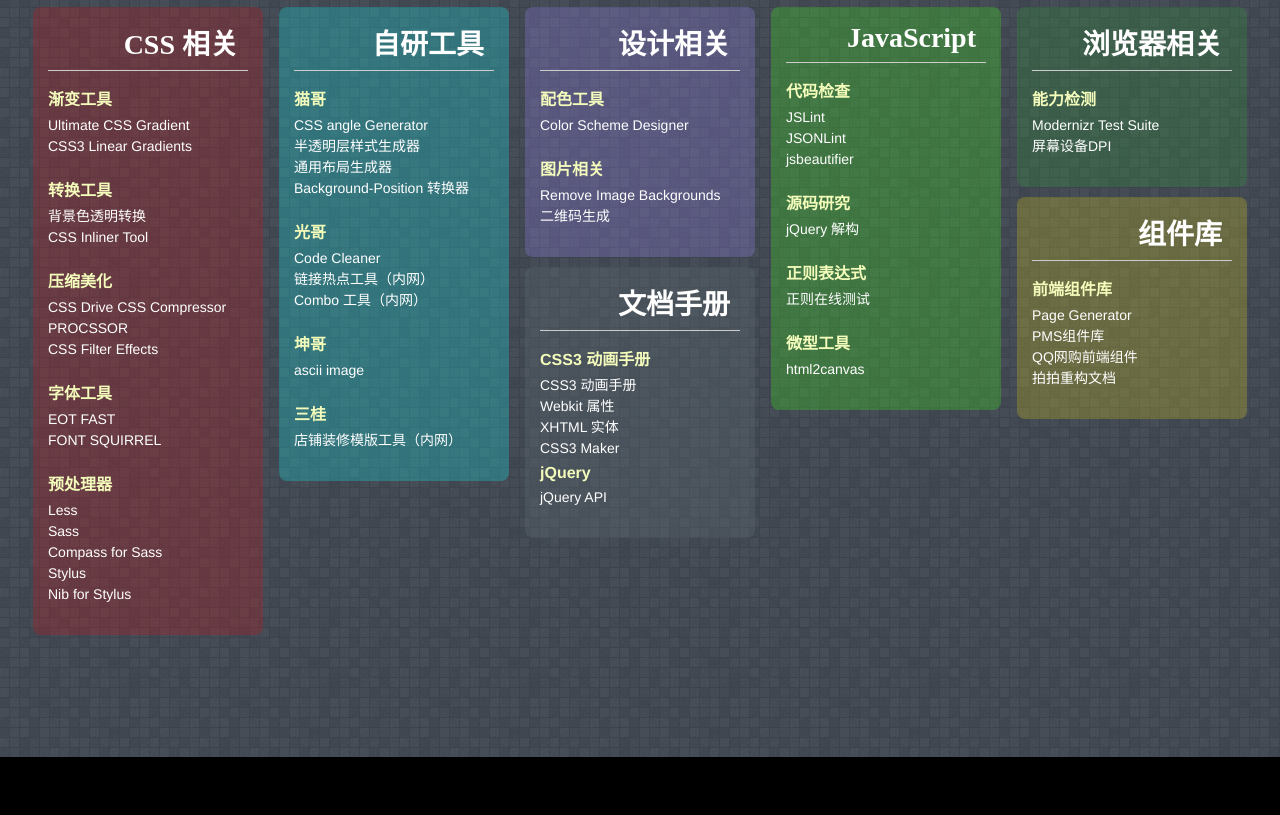
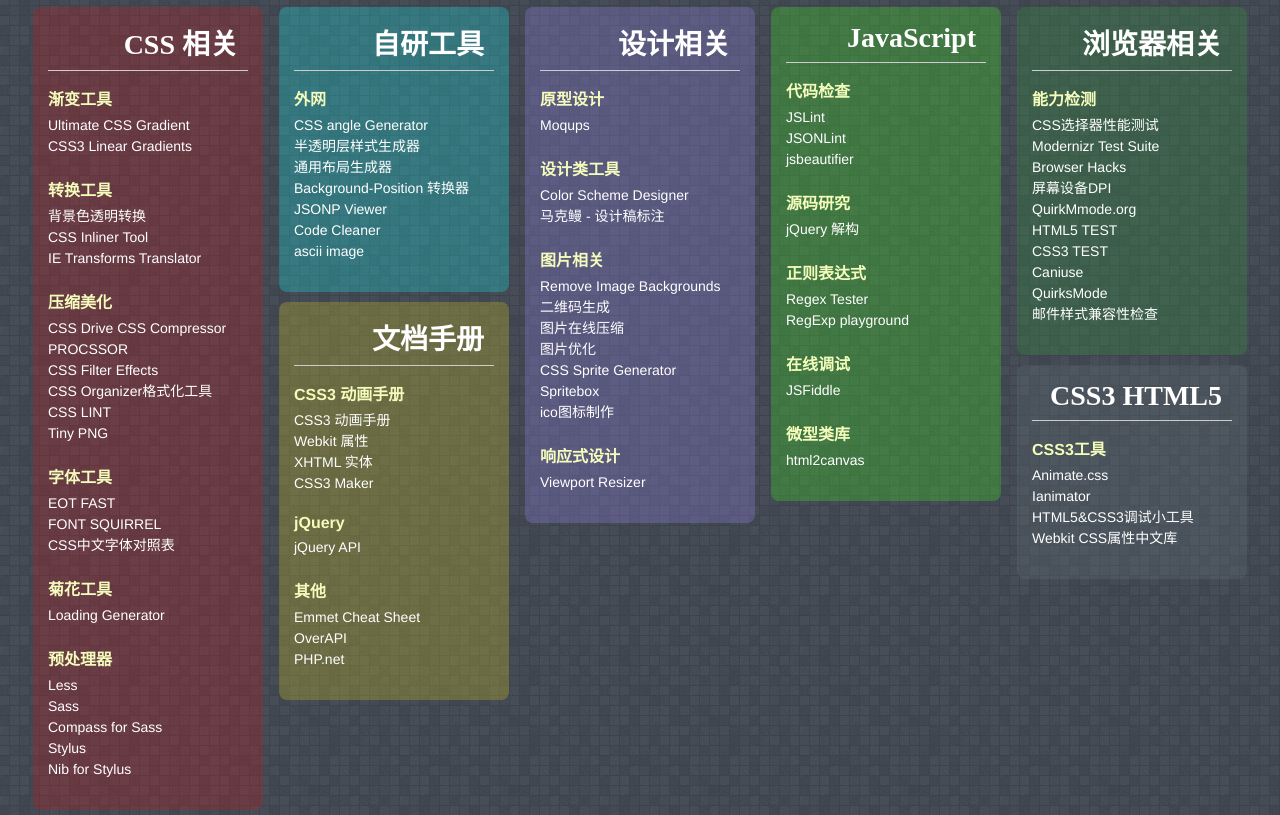
Before and after one commit to d9/tools, a plain HTML site: page index.htm in a window 1280 px wide. Shown: the part 43-858 px from the top of the page. Before the commit the page ends 800 px from the top, so only its background shows below. Drawn offline with Linux system fonts and the light colour scheme.

Commit message:
remove unreach site

```diff
--- a/index.htm
+++ b/index.htm
@@ -1,11 +1,11 @@
 <!DOCTYPE html>
 <html>
 <head>
-    <meta charset="UTF-8"/>
-    <meta name="description" content="Front-end Tools Collection"/>
+    <meta charset="UTF-8" />
+    <meta name="description" content="Front-end Tools Collection" />
     <title>前端小工具集合</title>
-    <link rel="stylesheet" href="./assets/default.css"/>
-    <link rel="shortcut icon" href="./assets/favicon.png"/>
+    <link rel="stylesheet" href="./assets/default.css" />
+    <link rel="shortcut icon" href="./assets/favicon.png" />
     <script src="./assets/jquery.1.7.min.js"></script>
     <script src="./assets/jquery.masonry.min.js"></script>
     <script src="./assets/jquery.quicksearch.js"></script>
@@ -46,25 +46,33 @@
         <ul>
             <li><a href="http://www.linxz.de/css_tool/hex_color.html">背景色透明转换</a></li>
             <li><a href="http://beaker.mailchimp.com/inline-css">CSS Inliner Tool</a></li>
+            <li><a href="http://www.useragentman.com/IETransformsTranslator/">IE Transforms Translator</a></li>
         </ul>
     </div>
     <div class="board-card">
         <h3 class="board-card-title">压缩美化</h3>
         <ul>
-                <li><a href="http://www.cssdrive.com/index.php/main/csscompressor" title="CSS Drive CSS Compressor">CSS
-                    Drive CSS Compressor</a></li>
+            <li><a href="http://www.cssdrive.com/index.php/main/csscompressor" title="CSS Drive CSS Compressor">CSS Drive CSS Compressor</a></li>
             <li><a href="http://procssor.com/" title="PROCSSOR">PROCSSOR</a></li>
-                <li><a href="http://labs.qianduan.net/css_filter.html" title="CSS Filter Effects">CSS Filter Effects</a>
-                </li>
-
+            <li><a href="http://labs.qianduan.net/css_filter.html" title="CSS Filter Effects">CSS Filter Effects</a></li>
+            <li><a href="http://www.styleneat.com/" title="CSS Organizer格式化工具">CSS Organizer格式化工具</a></li>
+            <li><a href="http://csslint.net/" title="CSS LINT">CSS LINT</a></li>
+            <li><a href="http://tinypng.org/" title="Tiny PNG">Tiny PNG</a></li>
         </ul>
     </div>
     <div class="board-card">
         <h3 class="board-card-title">字体工具</h3>
         <ul>
             <li><a href="http://eotfast.com/" title="EOT FAST">EOT FAST</a></li>
-                <li><a href="http://www.fontsquirrel.com/tools/webfont-generator" title="FONT SQUIRREL">FONT
-                    SQUIRREL</a></li>
+            <li><a href="http://www.fontsquirrel.com/tools/webfont-generator" title="FONT SQUIRREL">FONT SQUIRREL</a></li>
+            <li><a href="http://hotoo.googlecode.com/svn/trunk/labs/css/css-fonts.html" title="CSS中文字体对照表">CSS中文字体对照表</a></li>
+
+        </ul>
+    </div>
+    <div class="board-card">
+        <h3 class="board-card-title">菊花工具</h3>
+        <ul>
+            <li><a href="http://www.loadinfo.net/" title="Loading Generator">Loading Generator</a></li>
         </ul>
     </div>
     <div class="board-card">
@@ -83,49 +91,35 @@
     <h2 class="board-title">自研工具</h2>
 
     <div class="board-card">
-            <h3 class="board-card-title">猫哥</h3>
+        <h3 class="board-card-title">外网</h3>
         <ul>
-                <li><a title="CSS 三角生成器" href="http://yekai.net/demo/css-angle-generator.html">CSS angle Generator</a>
-                </li>
+            <li><a title="CSS 三角生成器" href="http://yekai.net/demo/css-angle-generator.html">CSS angle Generator</a></li>
             <li><a title="半透明层样式生成器" href="http://yekai.net/demo/alpha-layer.html">半透明层样式生成器</a></li>
             <li><a title="通用布局生成器" href="http://yekai.net/demo/layout-css-generator.html">通用布局生成器</a></li>
-                <li><a title="Background-Position 转换器" href="http://yekai.net/demo/background-position.html">Background-Position
-                    转换器</a></li>
-            </ul>
-        </div>
-
-        <div class="board-card">
-            <h3 class="board-card-title">光哥</h3>
-            <ul>
+            <li><a title="Background-Position 转换器" href="http://yekai.net/demo/background-position.html">Background-Position 转换器</a></li>
+            <li><a title="格式化类JSON格式" href="https://chrome.google.com/webstore/detail/jsonp-viewer/mijkjfpdiidomhagijpedgaeekkadlgp">JSONP Viewer</a></li>
 			<li><a title="代码清理工具" href="http://jiguang.github.io/code-cleaner/">Code Cleaner</a></li>
-                <li><a title="链接热点工具" href="http://ppms.paipaioa.com/hota/">链接热点工具（内网）</a></li>
-                <li><a title="Combo 工具" href="http://ppms.paipaioa.com/combo/">Combo 工具（内网）</a></li>
-            </ul>
-        </div>
-
-        <div class="board-card">
-            <h3 class="board-card-title">坤哥</h3>
-            <ul>
-                <!--<li><a title="生成二维码" href="http://ikamal.github.io/demo/qr">QRtag Generator</a></li>-->
 			<li><a title="生成字符画" href="http://ikamal.github.io/demo/ascii">ascii image</a></li>
         </ul>
     </div>
 
-        <div class="board-card">
-            <h3 class="board-card-title">三桂</h3>
-            <ul>
-                <li><a title="店铺装修模版工具" href="http://ecd.ecc.com/samgui/cp/shop.html">店铺装修模版工具（内网）</a></li>
-            </ul>
-        </div>
 </div>
 
 <div class="board masonry-brick">
     <h2 class="board-title">设计相关</h2>
 
     <div class="board-card">
-            <h3 class="board-card-title">配色工具</h3>
+        <h3 class="board-card-title">原型设计</h3>
+        <ul>
+            <li><a href="https://moqups.com/" title="在线原型设计工具">Moqups</a></li>
+        </ul>
+    </div>
+
+    <div class="board-card">
+        <h3 class="board-card-title">设计类工具</h3>
         <ul>
             <li><a href="http://www.colorschemedesigner.com/">Color Scheme Designer</a></li>
+            <li><a href="http://www.getmarkman.com/">马克鳗 - 设计稿标注</a></li>
         </ul>
     </div>
 
@@ -134,6 +128,18 @@
         <ul>
             <li><a href="http://clippingmagic.com/">Remove Image Backgrounds</a></li>
             <li><a href="http://goqr.me/">二维码生成</a></li>
+            <li><a href="http://punypng.com/">图片在线压缩</a></li>
+            <li><a href="http://tu.oa.com/">图片优化</a></li>
+            <li><a href="http://cn.spritegen.website-performance.org/" title="">CSS Sprite Generator</a></li>
+            <li><a href="http://www.spritebox.net/" title="Create CSS from Sprite Images">Spritebox</a></li>
+            <li><a href="http://www.makeico.com/">ico图标制作 </a></li>
+        </ul>
+    </div>
+
+    <div class="board-card">
+        <h3 class="board-card-title">响应式设计</h3>
+        <ul>
+            <li><a href="http://lab.maltewassermann.com/viewport-resizer/" title="响应式设计测试工具">Viewport Resizer</a></li>
         </ul>
     </div>
 </div>
@@ -159,11 +165,20 @@
     <div class="board-card">
         <h3 class="board-card-title">正则表达式</h3>
         <ul>
-                <li><a href="http://regexpal.com/">正则在线测试</a></li>
+            <li><a href="http://regexpal.com/" title="正则在线测试">Regex Tester</a></li>
+            <li><a href="http://leaverou.github.io/regexplained/">RegExp playground</a></li>
         </ul>
     </div>
+
     <div class="board-card">
-            <h3 class="board-card-title">微型工具</h3>
+        <h3 class="board-card-title">在线调试</h3>
+        <ul>
+            <li><a href="http://jsfiddle.net/">JSFiddle</a></li>
+        </ul>
+    </div>
+
+    <div class="board-card">
+        <h3 class="board-card-title">微型类库</h3>
         <ul>
             <li><a href="http://html2canvas.hertzen.com/">html2canvas</a></li>
         </ul>
@@ -176,28 +191,21 @@
     <div class="board-card">
         <h3 class="board-card-title">能力检测</h3>
         <ul>
+            <li><a href="http://stevesouders.com/efws/css-selectors/baseline.php">CSS选择器性能测试</a></li>
             <li><a href="http://modernizr.github.io/Modernizr/test/index.html">Modernizr Test Suite</a></li>
-                <li><a href="http://en.wikipedia.org/wiki/List_of_displays_by_pixel_density"
-                       title="List of displays by pixel density">屏幕设备DPI</a></li>
-
+            <li><a href="http://browserhacks.com/">Browser Hacks</a></li>
+            <li><a href="http://en.wikipedia.org/wiki/List_of_displays_by_pixel_density" title="List of displays by pixel density">屏幕设备DPI</a></li>
+            <li><a href="http://www.quirksmode.org/sitemap.html" title="Browser Compatibility Information">QuirkMmode.org</a></li>
+			<li><a href="http://html5test.com" title="HTML5 TEST">HTML5 TEST</a></li>
+            <li><a href="http://css3test.com" title="CSS3 TEST">CSS3 TEST</a></li>
+			<li><a href="http://caniuse.com/">Caniuse</a></li>
+            <li><a href="http://www.quirksmode.org/sitemap.html">QuirksMode</a></li>
+            <li><a href="http://www.campaignmonitor.com/css/">邮件样式兼容性检查</a></li>
         </ul>
     </div>
 </div>
 
-    <div class="board masonry-brick">
-        <h2 class="board-title">组件库</h2>
 
-        <div class="board-card">
-            <h3 class="board-card-title">前端组件库</h3>
-            <ul>
-                <li><a href="http://ecd.ecc.com/pg/">Page Generator</a></li>
-                <li><a href="http://imgcache.qq.com/paipai/static_v3/demo/seller/pms_dpl/index.html">PMS组件库</a></li>
-                <li><a href="http://pb.paipaioa.com/apollo/module_v1.html">QQ网购前端组件</a></li>
-                <li><a href="http://10.6.206.12/docs/">拍拍重构文档</a></li>
-
-            </ul>
-        </div>
-    </div>
 
 <div class="board masonry-brick">
     <h2 class="board-title">文档手册</h2>
@@ -210,13 +218,42 @@
             <li><a href="http://www.digitalmediaminute.com/reference/entity/index.php">XHTML 实体</a></li>
             <li><a href="http://www.css3maker.com/css3-transform.html">CSS3 Maker</a></li>
         </ul>
+    </div>
+
     <div class="board-card">
         <h3 class="board-card-title">jQuery</h3>
         <ul>
             <li><a href="http://www.css88.com/jqapi-1.9/">jQuery API</a></li>
         </ul>
     </div>
+
+    <div class="board-card">
+        <h3 class="board-card-title">其他</h3>
+        <ul>
+            <li><a href="http://yanxyz.github.io/emmet-docs/cheat-sheet/" title="Emmet手册">Emmet Cheat Sheet</a></li>
+            <li><a href="http://overapi.com/" title="Collecting All Cheat Sheets">OverAPI</a></li>
+            <li><a href="http://www.php.net/manual/zh/function.date.php" title="PHP手册">PHP.net</a></li>
+        </ul>
     </div>
+
+</div>
+
+<div class="board masonry-brick">
+    <h2 class="board-title">CSS3 HTML5</h2>
+
+
+    <div class="board-card">
+        <h3 class="board-card-title">CSS3工具</h3>
+        <ul>
+        	<li><a href="http://daneden.me/animate/">Animate.css</a></li>
+            <li><a href="http://ianimator.kundy.net/">Ianimator</a></li>
+            <li><a href="http://webdirections.org/tools/">HTML5&CSS3调试小工具</a></li>
+            <li><a href="http://ued.ctrip.com/blog/wp-content/webkitcss/">Webkit CSS属性中文库</a></li>
+        </ul>
+    </div>
+
+
+
 </div>
 
 </div>
```
Lines whose indentation alone changed are shown as unchanged.
